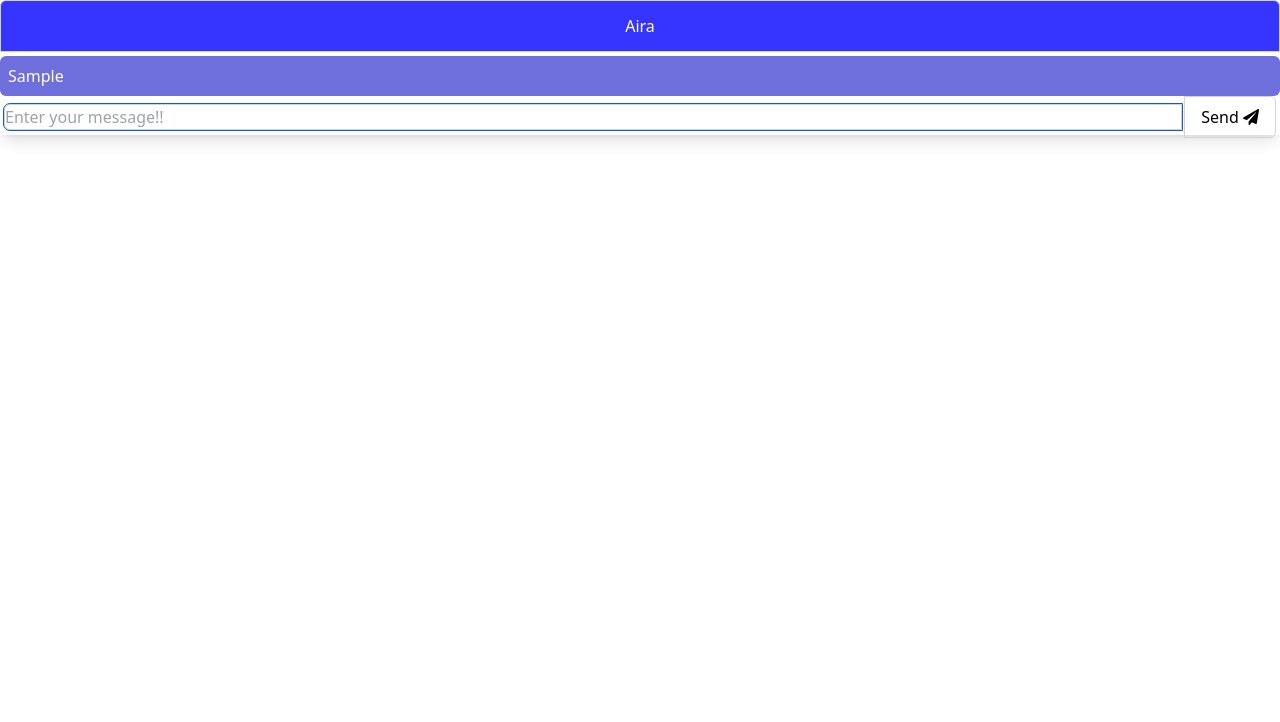
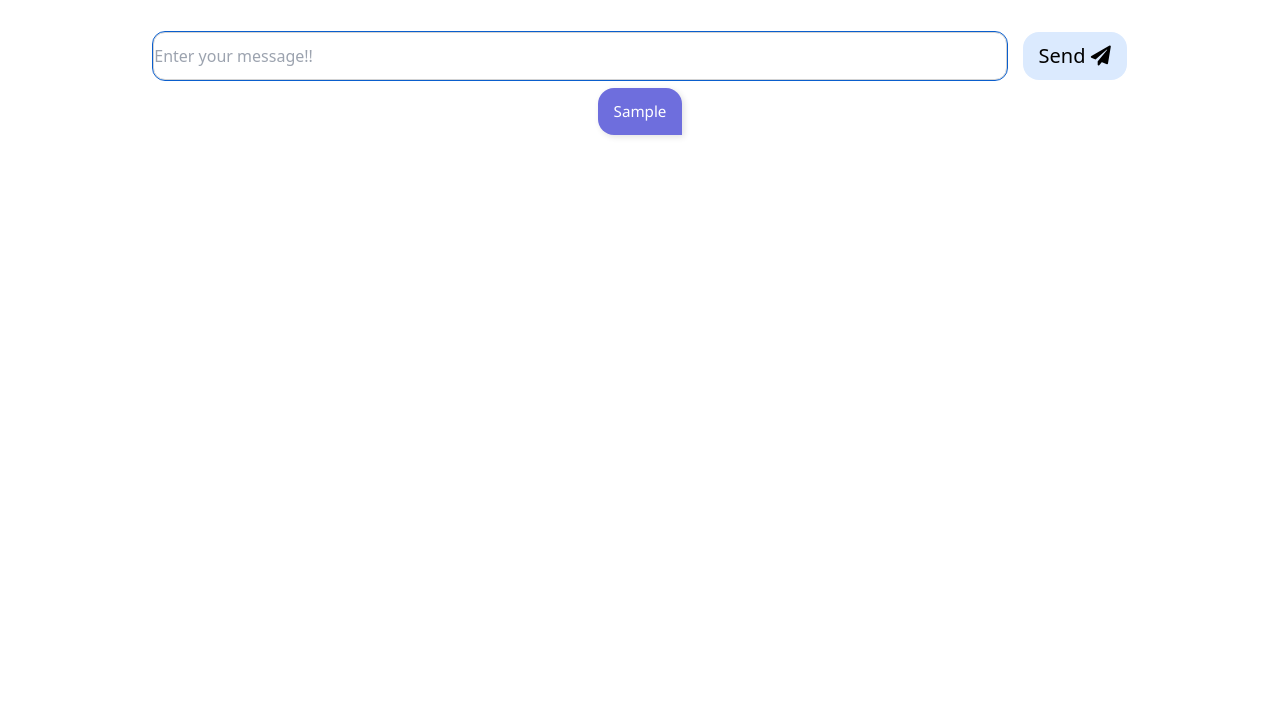
Before and after one commit to yonken4405/Alintana, a plain HTML site: page chat.html in a window 1280 px wide. Both pictures are taken after typing "Sample" into the empty fields and a click on the button "Send". Shown: the top 722 px of the page. Drawn offline with nearby package versions, Linux system fonts and the light colour scheme.

Commit message:
updated chat

```diff
--- a/chat.html
+++ b/chat.html
@@ -22,24 +22,25 @@
 
 <body class="">
 
-    <div id="chat-container" class="w-full h-full bg-white shadow-lg rounded-t-lg">
+    <div id="chat-container" class="w-full h-full bg-white  rounded-t-lg">
         <button type="button" id="collapsible" class="collapsible">
-           Aira
         </button>
-        <div id="chat-content" class="h-full"></div>
-        <div class="chat-footer">
-            <div class="chat-input">
-                <input id="chat-input-box" type="text" class="chat-input-box" placeholder="Enter your message!!" />
+        <div id="chat-content" class="h-full mx-auto"></div>
+        <div class="chat-footer flex items-center justify-center gap-4 mt-8">
+            <div class="chat-input w-2/3">
+                <input id="chat-input-box" type="text" class="chat-input-box rounded-xl h-12" placeholder="Enter your message!!" />
             </div>
             <div class="chat-input-buttons">
                 <!-- <i class="fa fa-heart"></i> -->
-                <button id="sendButton" type="button" id="chat-input-send" class="chat-input-send">
+                <button id="sendButton" type="button" id="chat-input-send" class="chat-input-send bg-blue-100 rounded-2xl px-4 h-12 text-xl">
                     Send
                     <i class="fa fa-paper-plane"></i>
                 </button>
             </div>
         </div>
     </div>
+
+
 
       <!-- BOTTOM NAV WITH ICONS -->
   <nav class="bg-white border-t flex justify-around py-3 fixed bottom-0 right-0 z-50 w-full">
--- a/css/chat.css
+++ b/css/chat.css
@@ -1,29 +1,9 @@
-.chat-container {
-    border: 1px solid lightgrey;
-    max-width: 23rem;
-    width: 100%;
-    max-height: 40px;
-    border-radius: 6px 6px 0 0;
-    position: fixed;
-    bottom: 0;
-    right: 20px;
-    transition: max-height 200ms ease-in-out;
-}
+
 
 .chat-container.show {
     max-height: 500px;
 }
 
-.collapsible {
-    width: 100%;
-    border: 1px solid lightgrey;
-    background-color: #3535ff;
-    color: white;
-    padding: 0.8rem 0;
-    cursor: pointer;
-    border-top-left-radius: 6px;
-    border-top-right-radius: 6px;
-}
 
 .collapsible:active {
     border-radius: 0%;
@@ -33,42 +13,8 @@
     background-color: #2121c7;
 }
 
-.chat-content {
-    height: 80%;
-    padding: 6px;
-    border-bottom: 1px solid lightgrey;
-    display: flex;
-    flex-direction: column;
-    overflow: auto;
-}
 
-.chat-content::-webkit-scrollbar {
-    width: 1px;
-}
 
-.chat-content::-webkit-scrollbar-track {
-    box-shadow: inset 0 0 6px rgba(0, 0, 0, 0.3);
-}
-
-.chat-content::-webkit-scrollbar-thumb {
-    background-color: darkgrey;
-    outline: 1px solid slategrey;
-}
-
-.chat-footer {
-    padding: 0.1rem;
-    display: flex;
-    align-items: center;
-    height: 35px;
-    padding: 4px;
-
-    bottom: 0px;
-}
-
-.chat-input {
-    display: flex;
-    flex-grow: 1;
-}
 
 .chat-input-box {
     width: 100%;
@@ -80,17 +26,8 @@
     outline: 1px solid crimson;
 }
 
-.chat-input-send {
-    margin-left: 2px;
-    background-color: transparent;
-    border-radius: 6px;
-    border: 1px solid lightgrey;
-    outline: none;
-    padding: 0.5rem 1rem;
-    cursor: pointer;
-    border-top-left-radius: 0;
-    border-bottom-left-radius: 0;
-}
+
+
 
 .chat-input-send:hover {
     background-color: rgba(241, 241, 241, 0.8);
@@ -110,13 +47,19 @@
 }
 
 .chat-bubble-user {
-    border-radius: 6px;
-    padding: 0.5rem;
     background-color: #6e6edd;
-    margin: 4px 0;
+    color: #ffffff;
+    padding: 0.75rem 1rem;
+    margin: 8px 1rem;
+    max-width: 100%;
     align-self: flex-end;
-    color: white;
-    animation: floatUp 500ms;
+    font-family: 'Segoe UI', sans-serif;
+    font-size: 0.95rem;
+    border-radius: 16px 16px 0 16px;
+    box-shadow: 2px 2px 6px rgba(0, 0, 0, 0.12);
+    animation: floatUp 500ms ease-out;
+    position: relative;
+    word-wrap: break-word;
 }
 
 @keyframes floatUp {
@@ -130,3 +73,26 @@
         opacity: 1;
     }
 }
+
+
+#chat-container {
+  display: flex;
+  flex-direction: column;
+  height: 100%;
+}
+
+
+.chat-footer {
+  order: 1;
+  flex: 0 0 auto;
+}
+
+
+#chat-content {
+  order: 2;
+  flex: 1 1 auto;
+  display: flex;
+  flex-direction: column;
+  justify-content: flex-end;
+  overflow-y: auto;
+}
```
Also changed, not shown: index.html (+1 -1 lines), js/chat.js (line endings or trailing spaces).
